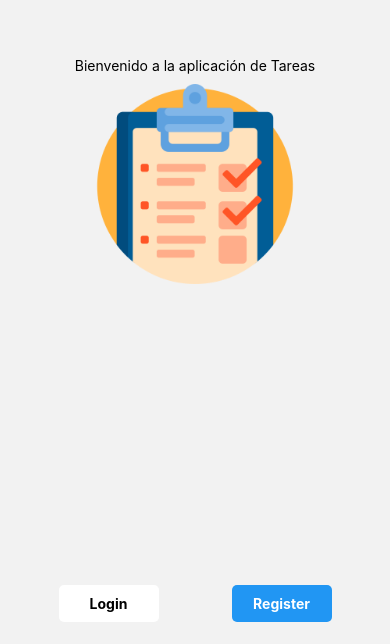
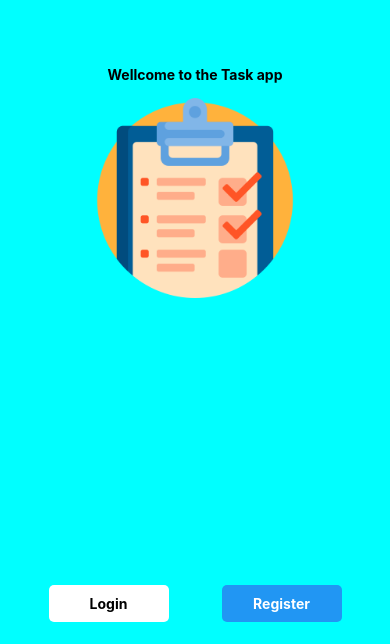
Before and after one commit to BlasAdayMedinaGonzalez/TaskApp, a React Native app: screen / in a window 390 px wide. Shown: the part 200-844 px from the top of the page. Built offline with nearby package versions, Linux system fonts and the light colour scheme.

Commit message:
Style: Changed some styles and formates changes

```diff
--- a/screens/LoginScreen.js
+++ b/screens/LoginScreen.js
@@ -26,11 +26,11 @@ export default function LoginScreen({username,setUsername,password,setPassword})
     return (
         <View style={styles.root}>
 
+
           <View style={styles.loginCase}>
-            <TouchableOpacity style={{ alignSelf: 'flex-start' }} onPress={() => navigation.navigate('Wellcome')}>
-              <Image source={Back} style={{ width: 25, height: 25 }} />
+            <TouchableOpacity onPress={() => navigation.navigate('Wellcome')}>
+                <Image source={Back} style={{ width: 25, height: 25 }} />
             </TouchableOpacity>
-
             <View style={{alignItems: "center"}}>
               <Text style={styles.tittle}>LOGIN</Text>
             </View>
@@ -67,29 +67,26 @@ const styles = StyleSheet.create({
     root: {
       flex: 1,
       justifyContent: 'center',
-      padding: 20
+      padding: 10,
+      backgroundColor: "aqua"
     },
     loginCase:{
       paddingVertical: 80,
-      paddingHorizontal: 40,
+      paddingHorizontal: 10,
       marginBottom: 90,
-      borderColor: 'black',
-      borderWidth: 1,
-      borderRadius: 5,
+      borderColor: 'black'
     },
     tittle: {
       fontWeight: 'bold',
     },
     input: {
-      width: '100%',
-      height: 30,
+      height: 50,
       borderColor: 'black',
       borderWidth: 2,
       borderRadius: 5,
       paddingHorizontal: 10,
-      marginVertical: 10,
+      marginVertical: 15,
       justifyContent: 'center',
-      color: 'black'
     },
     button: {
       width: '100%',
@@ -97,8 +94,8 @@ const styles = StyleSheet.create({
       marginVertical: 5,
       alignItems: 'center',
       borderRadius: 5,
-
-      backgroundColor: '#35AAF2'
+      backgroundColor: '#35AAF2',
+      elevation: 15,
     },
     text: {
       fontWeight: 'bold',
@@ -115,7 +112,7 @@ const styles = StyleSheet.create({
       textAlign: "center"
     },
     link: {
-        color: "blue",
-        marginLeft: 5
+      color: "blue",
+      marginLeft: 5
     }
 })
--- a/screens/RegisterScreen.js
+++ b/screens/RegisterScreen.js
@@ -91,29 +91,26 @@ const styles = StyleSheet.create({
     root: {
       flex: 1,
       justifyContent: 'center',
-      padding: 20
+      padding: 20,
+      backgroundColor: "aqua"
     },
     loginCase:{
       paddingVertical: 80,
-      paddingHorizontal: 40,
+      paddingHorizontal: 10,
       marginBottom: 90,
-      borderColor: 'black',
-      borderWidth: 1,
-      borderRadius: 5,
+      borderColor: 'black'
     },
     tittle: {
       fontWeight: 'bold',
     },
     input: {
-      width: '100%',
-      height: 30,
+      height: 50,
       borderColor: 'black',
       borderWidth: 2,
       borderRadius: 5,
       paddingHorizontal: 10,
-      marginVertical: 10,
+      marginVertical: 15,
       justifyContent: 'center',
-      color: 'black'
     },
     button: {
       width: '100%',
@@ -121,8 +118,8 @@ const styles = StyleSheet.create({
       marginVertical: 5,
       alignItems: 'center',
       borderRadius: 5,
-
-      backgroundColor: '#35AAF2'
+      backgroundColor: '#35AAF2',
+      elevation: 15,
     },
     text: {
       fontWeight: 'bold',
--- a/screens/WellcomeScreen.js
+++ b/screens/WellcomeScreen.js
@@ -6,12 +6,12 @@ import {useNavigation} from '@react-navigation/native';
 export default function WellcomeScreen() {
   const navigation = useNavigation();
   return (
-    <View style={{flex: 1, flexDirection: 'column', justifyContent: 'flex-end'}}>
-        <View style={{flex: 1, flexDirection: 'column', justifyContent:"center", alignItems: 'center'}}>
-          <Text style={{marginBottom: 10}}>Bienvenido a la aplicación de Tareas</Text>
+    <View style={styles.root}>
+        <View style={{flex: 1, justifyContent:"center", alignItems: 'center'}}>
+          <Text style={{marginBottom: 15, fontWeight: "bold"}}>Wellcome to the Task app</Text>
           <Image source={require('../assets/tarea.png')} style={{width: 200, height: 200}} />
         </View>
-        <View style={styles.centered}>
+        <View style={styles.centeredButtons}>
           <TouchableOpacity
             style={styles.button1}
             onPress={() => navigation.navigate('Login')}
@@ -30,29 +30,32 @@ export default function WellcomeScreen() {
 }
 
 const styles = StyleSheet.create({
-    centered: {
+  root: {
+    flex: 1,
+    backgroundColor: "aqua"
+  },
+  centeredButtons: {
     flexDirection: "row",
     justifyContent: "space-around",
     padding: 22,
-      marginTop: 22,
-    },
-    viewText: {
-      marginBottom: 20,
-      borderWidth: 2,
-      borderRadius: 5,
-      padding: 2,
+
   },
   button1: {
     padding: 10,
-      width: 100,
+    width: 120,
     backgroundColor: "white",
-      borderRadius: 5
+    borderRadius: 5,
+    justifyContent: 'center',
+    elevation: 15,
   },
   button2: {
     padding: 10,
-        width: 100,
+    width: 120,
     backgroundColor: "#2196F3",
     borderRadius: 5,
+    justifyContent: 'center',
+    shadowOpacity: 1.5,
+    elevation: 15,
   },
   buttonText1: {
     fontWeight: "bold",
```
Lines whose indentation alone changed are shown as unchanged.
